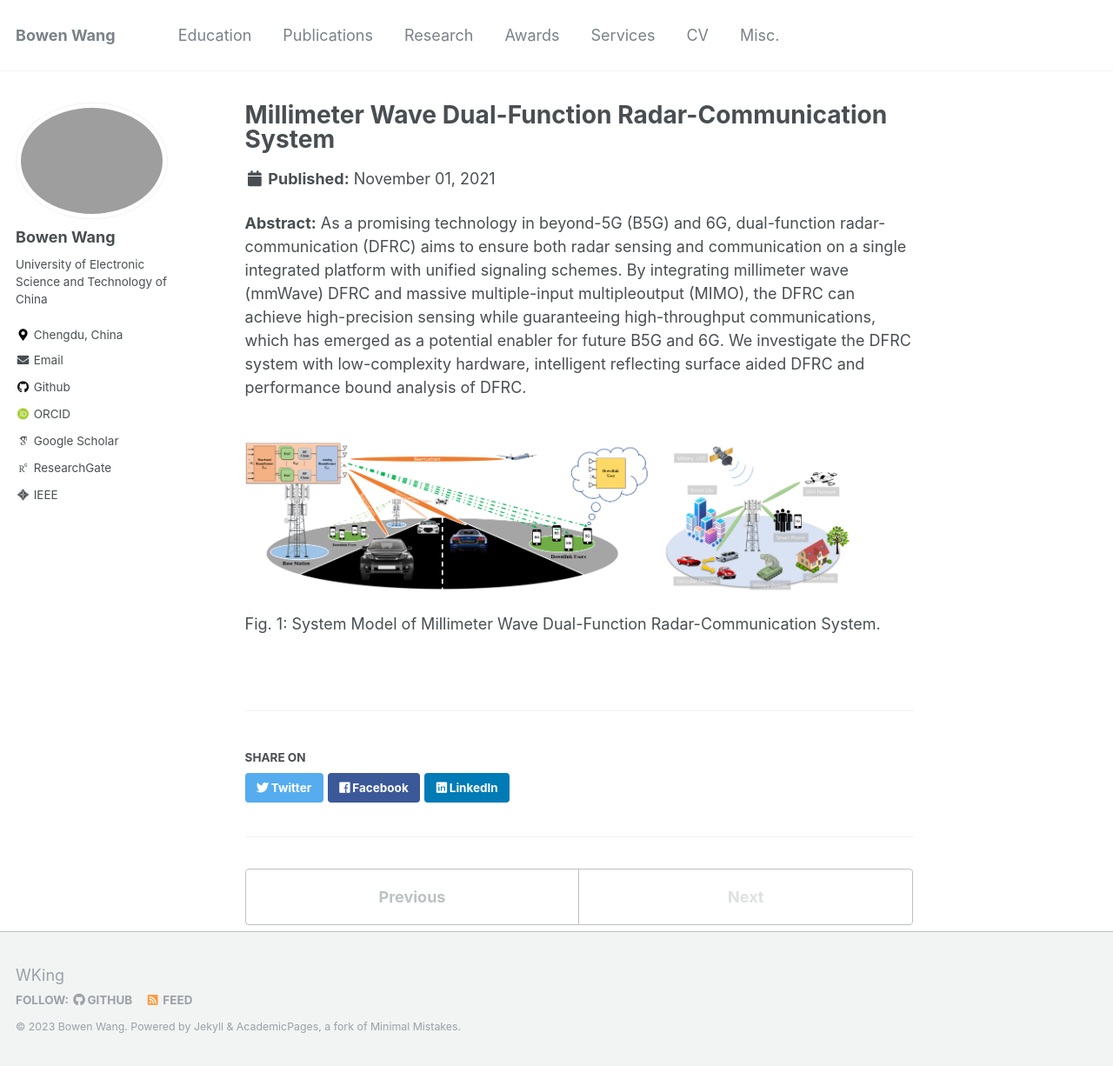
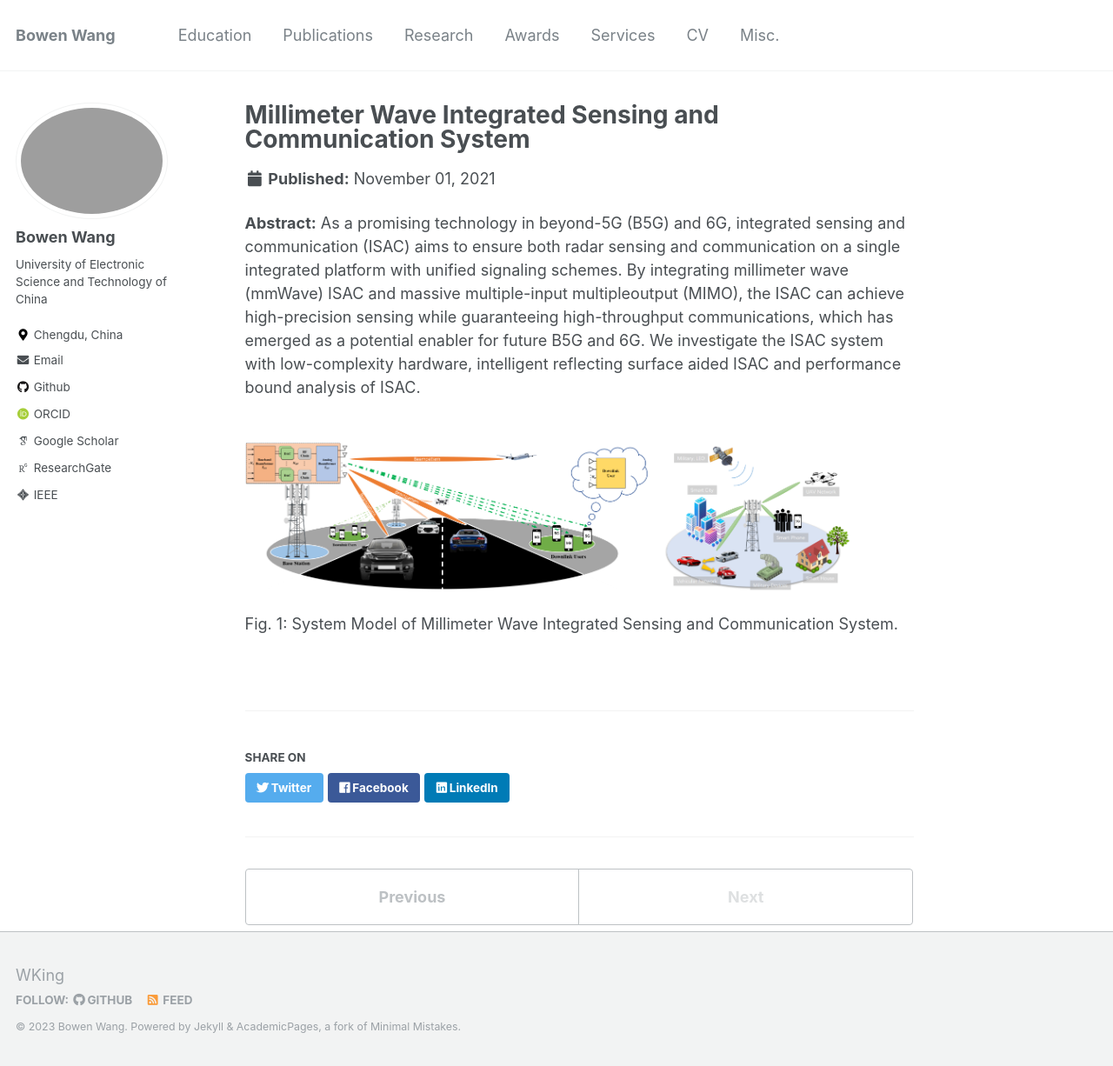
Before and after one commit to BW-Wang/BW-Wang.github.io, a Jekyll site: the page built from _research/Res-DFRC.md, in a window 1280 px wide and 1226 px high. Shown: the whole window at 87% size. Built offline with Jekyll 4.4.1, drawn with Linux system fonts in a browser that asks for light colours; some web fonts are replaced.

Commit message:
Update Res-DFRC.md

```diff
--- a/_research/Res-DFRC.md
+++ b/_research/Res-DFRC.md
@@ -1,6 +1,6 @@
 ---
-title: "Millimeter Wave Dual-Function Radar-Communication System"
-excerpt: "As a promising technology in beyond-5G (B5G) and 6G, dual-function radar-communication (DFRC) aims to ensure both radar sensing and communication on a single integrated platform with unified signaling schemes. By integrating millimeter wave (mmWave) DFRC and massive multiple-input multipleoutput (MIMO), the DFRC can achieve high-precision sensing while guaranteeing high-throughput communications, which has emerged as a potential enabler for future B5G and 6G. We investigate the DFRC system with low-complexity hardware, intelligent reflecting surface aided DFRC and performance bound analysis of DFRC."
+title: "Millimeter Wave Integrated Sensing and Communication System"
+excerpt: "As a promising technology in beyond-5G (B5G) and 6G, integrated sensing and communication (ISAC) aims to ensure both radar sensing and communication on a single integrated platform with unified signaling schemes. By integrating millimeter wave (mmWave) ISAC and massive multiple-input multipleoutput (MIMO), the ISAC can achieve high-precision sensing while guaranteeing high-throughput communications, which has emerged as a potential enabler for future B5G and 6G. We investigate the ISAC system with low-complexity hardware, intelligent reflecting surface aided ISAC and performance bound analysis of ISAC."
 collection: research
 permalink: /research/DFRC
 date: 2021-11-01
@@ -17,10 +17,10 @@
 
 
 
-**Abstract:** As a promising technology in beyond-5G (B5G) and 6G, dual-function radar-communication (DFRC) aims to ensure both radar sensing and communication on a single integrated platform with unified signaling schemes. By integrating millimeter wave (mmWave) DFRC and massive multiple-input multipleoutput (MIMO), the DFRC can achieve high-precision sensing while guaranteeing high-throughput communications, which has emerged as a potential enabler for future B5G and 6G. We investigate the DFRC system with low-complexity hardware, intelligent reflecting surface aided DFRC and performance bound analysis of DFRC.
+**Abstract:** As a promising technology in beyond-5G (B5G) and 6G, integrated sensing and communication (ISAC) aims to ensure both radar sensing and communication on a single integrated platform with unified signaling schemes. By integrating millimeter wave (mmWave) ISAC and massive multiple-input multipleoutput (MIMO), the ISAC can achieve high-precision sensing while guaranteeing high-throughput communications, which has emerged as a potential enabler for future B5G and 6G. We investigate the ISAC system with low-complexity hardware, intelligent reflecting surface aided ISAC and performance bound analysis of ISAC.
 
 
 
 <br/><img src="/images/research/DFRC_2.png" width = "700">
 
-Fig. 1: System Model of Millimeter Wave Dual-Function Radar-Communication System.
+Fig. 1: System Model of Millimeter Wave Integrated Sensing and Communication System.
```
